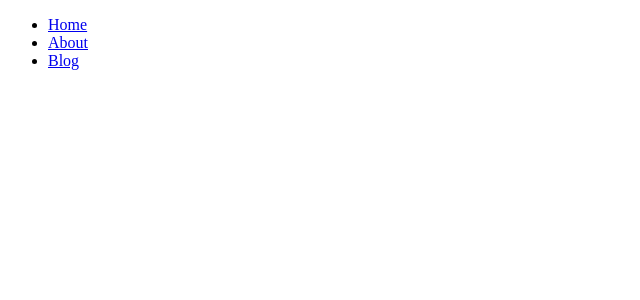
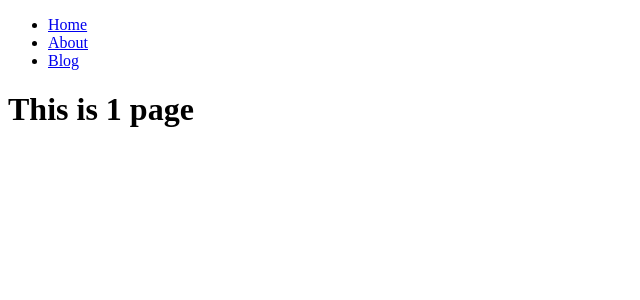
Before and after one commit to nicorporate/portfolio-nuxt-tailwind, a Nuxt app: page /blog/1 in a window 1280 px wide. Before the commit this address had no page. Shown: the top 300 px of the page, without its empty margins (0-640 px from the left). Built offline with nearby package versions, Linux system fonts and the light colour scheme.

Commit message:
dealing with dynamic route parameter

```diff
--- /dev/null
+++ b/pages/blog/[id].vue
@@ -0,0 +1,12 @@
+<template>
+    <div>
+        <h1>This is {{ route.params.id }} page</h1>
+    </div>
+</template>
+
+<script setup>
+
+const route = useRoute();
+console.log(route)
+
+</script>
```
Also changed, not shown: material.txt, pages/blog/index.vue (renamed from pages/blog.vue).
